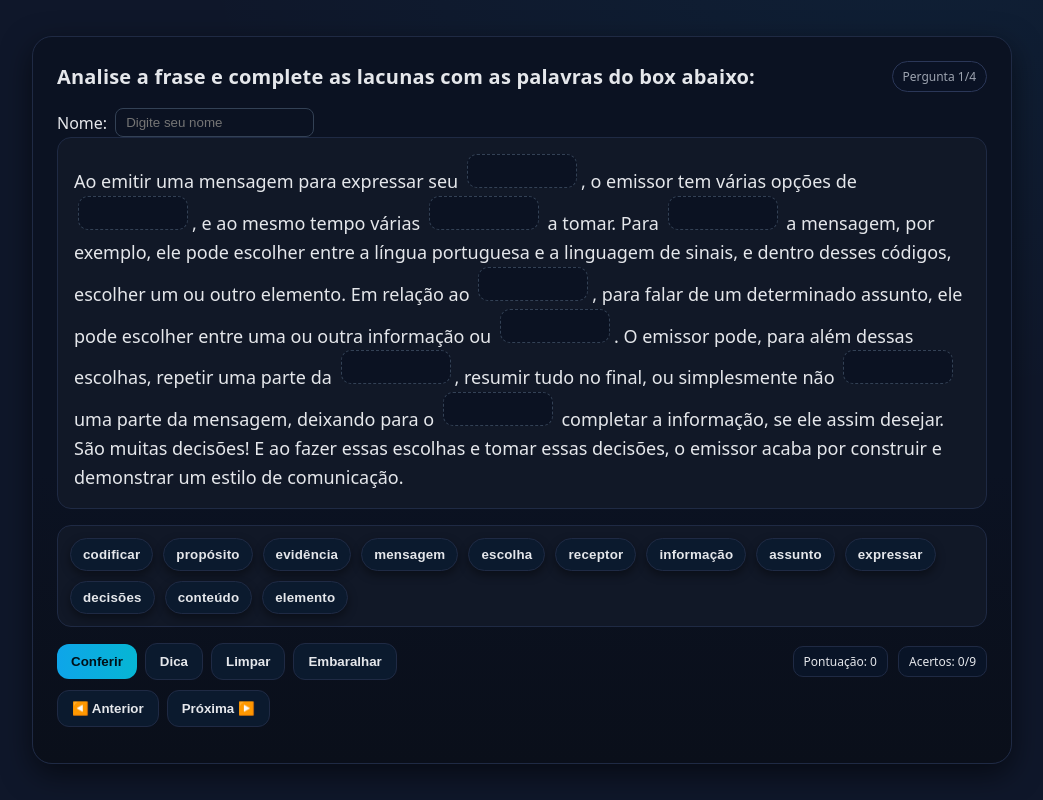
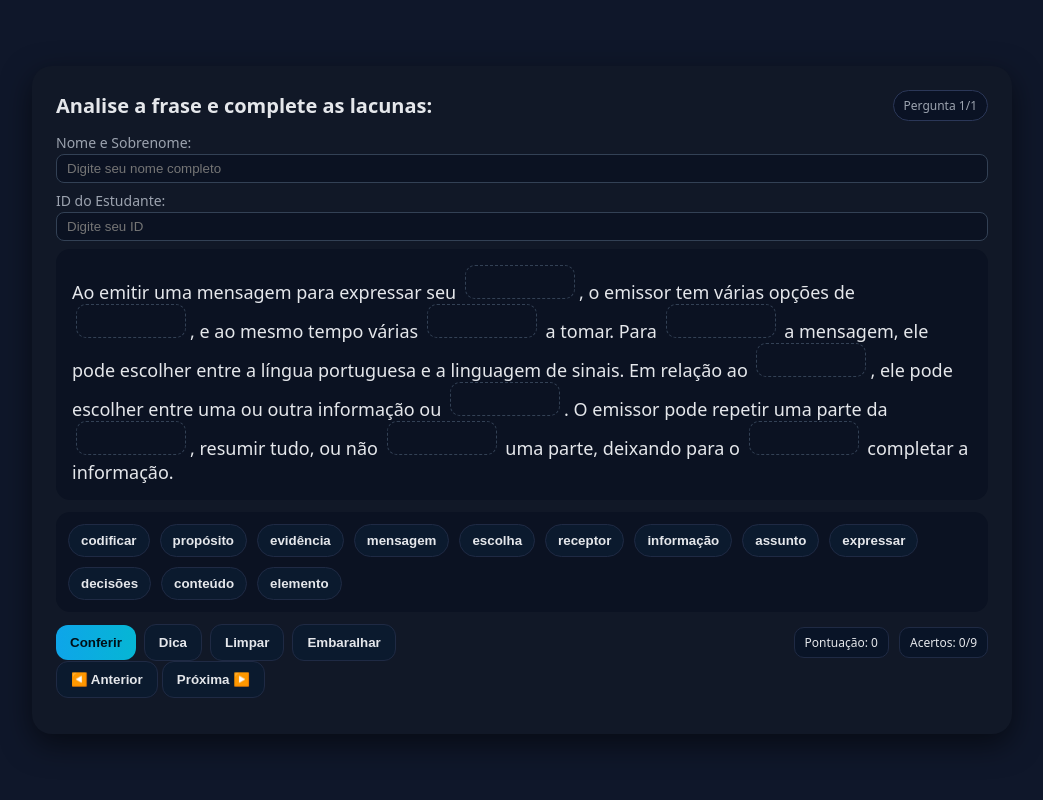
Before and after one commit to andrelobov/DragAndDrop, a plain HTML site: page index.html in a window 1280 px wide. Shown: the whole page, without its empty margins (118-1161 px from the left). Drawn offline with Linux system fonts and the light colour scheme.

Commit message:
Update index.html

```diff
--- a/index.html
+++ b/index.html
@@ -3,63 +3,52 @@
 <head>
 <meta charset="utf-8" />
 <meta name="viewport" content="width=device-width, initial-scale=1" />
-<title>Atividade – Arrastar para Completar (estilo SoloLearn)</title>
+<title>Atividade – Arrastar para Completar</title>
 <style>
   :root{
-  --bg:#0f172a; --card:#111827; --muted:#1f2937; --text:#e5e7eb;
-  --text-dim:#9ca3af; --primary:#22d3ee; --ok:#34d399; --err:#f87171; --warn:#f59e0b;
+    --bg:#0f172a; --card:#111827; --muted:#1f2937;
+    --text:#e5e7eb; --text-dim:#9ca3af; --primary:#22d3ee;
+    --ok:#34d399; --err:#f87171; --warn:#f59e0b;
   }
-*{box-sizing:border-box}
-html,body{height:100%}
-body{
-  margin:0; font-family: system-ui, -apple-system, Segoe UI, Roboto, Ubuntu, Cantarell, Noto Sans, Helvetica, Arial, "Apple Color Emoji","Segoe UI Emoji";
-  background: radial-gradient(1200px 800px at 80% -10%, #0ea5e910, transparent 60%),var(--bg);
-  color:var(--text);
-  display:flex; align-items:center; justify-content:center;
-  padding:24px;
-}
-.app{width: min(980px, 100%);}
-.card{
-  background: linear-gradient(180deg, #0b1222 0%, #0b1222 60%, #0a0f1a 100%);
-  border:1px solid #1f2a44; border-radius:20px; padding:24px; box-shadow:0 10px 30px #0008;
-}
-header{display:flex; gap:12px; align-items:center; justify-content:space-between; margin-bottom:12px}
-h1{font-size:20px; margin:0; letter-spacing:.2px; font-weight:700}
-.pill{font-size:12px; padding:6px 10px; border-radius:999px; border:1px solid #2b3758; background:#0a1224; color:var(--text-dim)}
-.prompt{font-size:18px; line-height:1.6; padding:16px; background:var(--card); border:1px solid #1f2a44; border-radius:14px}
-.blank{display:inline-flex; min-width:110px; min-height:34px; padding:4px 10px; margin:0 4px; border-radius:10px; border:1px dashed #334155; background:#0b1222; vertical-align:baseline; align-items:center; justify-content:center}
-.blank.filled{border-style:solid; border-color:#334155; background:#0e152b}
-.blank.correct{border-color: #1f5137; background:#0c1f17; box-shadow: inset 0 0 0 9999px #00ff5a10}
-.blank.wrong{border-color: #5b1f2a; background:#1a0c11; box-shadow: inset 0 0 0 9999px #ff003310}
-.pool{margin-top:16px; display:flex; flex-wrap:wrap; gap:10px; padding:12px; background:var(--card); border:1px solid #1f2a44; border-radius:14px; min-height:64px}
-.token{user-select:none; cursor:grab; padding:8px 12px; border-radius:999px; background:#0b1a2e; border:1px solid #1f2a44; color:var(--text); box-shadow:0 4px 10px #0006; font-weight:600; letter-spacing:.2px}
-.token:active{cursor:grabbing}
-.token[aria-grabbed="true"]{outline:2px dashed var(--primary)}
-.toolbar{margin-top:16px; display:flex; flex-wrap:wrap; gap:8px; align-items:center}
-input#nomeAluno{padding:6px 10px; border-radius:8px; border:1px solid #334155; background:#0b1222; color:var(--text); margin-right:12px;}
-button{background:#0b1a2e; color:var(--text); border:1px solid #1f2a44; padding:10px 14px; border-radius:12px; cursor:pointer; font-weight:600}
-button.primary{background:linear-gradient(90deg, #0ea5e9 0%, #06b6d4 100%); color:#001018; border:none}
-button:disabled{opacity:.6; cursor:not-allowed}
-.stats{margin-left:auto; display:flex; gap:10px}
-.stat{padding:6px 10px; border-radius:10px; background:#091427; border:1px solid #1f2a44; font-size:12px}
-.feedback{margin-top:12px; font-size:14px; color:var(--text-dim)}
-.success{color:var(--ok)}.error{color:var(--err)}.hint{color:var(--warn)}
-.nav{display:flex; gap:8px; margin-top:10px}
-@media (max-width:640px){.blank{min-width:80px}.prompt{font-size:17px}.token{padding:10px 12px}}
+  *{box-sizing:border-box;}
+  html,body{height:100%; margin:0; font-family:system-ui, sans-serif; display:flex; justify-content:center; align-items:center; background:var(--bg); color:var(--text); padding:24px;}
+  .app{width:min(980px,100%);}
+  .card{background:var(--card); border-radius:20px; padding:24px; box-shadow:0 10px 30px #0008;}
+  header{display:flex; justify-content:space-between; align-items:center; margin-bottom:12px;}
+  h1{font-size:20px; margin:0; font-weight:700;}
+  .pill{font-size:12px; padding:6px 10px; border-radius:999px; border:1px solid #2b3758; background:#0a1224; color:var(--text-dim);}
+  .prompt{font-size:18px; padding:16px; background:#0b1222; border-radius:14px; margin-bottom:12px;}
+  .blank{display:inline-flex; min-width:110px; min-height:34px; padding:4px 10px; margin:0 4px; border-radius:10px; border:1px dashed #334155; background:#0b1222; align-items:center; justify-content:center;}
+  .blank.filled{border-style:solid; border-color:#334155; background:#0e152b;}
+  .blank.correct{border-color:#1f5137; background:#0c1f17; box-shadow: inset 0 0 0 9999px #00ff5a10;}
+  .blank.wrong{border-color:#5b1f2a; background:#1a0c11; box-shadow: inset 0 0 0 9999px #ff003310;}
+  .pool{display:flex; flex-wrap:wrap; gap:10px; padding:12px; background:#0b1222; border-radius:14px; min-height:64px;}
+  .token{cursor:grab; padding:8px 12px; border-radius:999px; background:#0b1a2e; border:1px solid #1f2a44; color:var(--text); font-weight:600;}
+  .token:active{cursor:grabbing;}
+  .toolbar{display:flex; flex-wrap:wrap; gap:8px; align-items:center; margin-top:12px;}
+  button{padding:10px 14px; border-radius:12px; border:1px solid #1f2a44; cursor:pointer; font-weight:600; background:#0b1a2e; color:var(--text);}
+  button.primary{background:linear-gradient(90deg,#0ea5e9 0%,#06b6d4 100%); color:#001018; border:none;}
+  .stats{margin-left:auto; display:flex; gap:10px;}
+  .stat{padding:6px 10px; border-radius:10px; background:#091427; border:1px solid #1f2a44; font-size:12px;}
+  .feedback{margin-top:12px; font-size:14px; color:var(--text-dim);}
+  .success{color:var(--ok);} .error{color:var(--err);} .hint{color:var(--warn);}
+  input{padding:6px 10px; border-radius:8px; border:1px solid #334155; background:#0b1222; color:var(--text); margin-bottom:8px; width:100%;}
+  label{font-size:14px; display:block; margin-bottom:2px; color:var(--text-dim);}
 </style>
 </head>
 <body>
 <div class="app">
 <div class="card">
 <header>
-      <h1>Analise a frase e complete as lacunas com as palavras do box abaixo:</h1>
+  <h1>Analise a frase e complete as lacunas:</h1>
   <div class="pill" id="progressPill">Pergunta 1/1</div>
 </header>
 
-    <!-- Campo para o nome do aluno -->
-    <div class="toolbar">
-      <label for="nomeAluno">Nome:</label>
-      <input type="text" id="nomeAluno" placeholder="Digite seu nome">
+<div>
+  <label for="studentName">Nome e Sobrenome:</label>
+  <input type="text" id="studentName" placeholder="Digite seu nome completo" />
+  <label for="studentID">ID do Estudante:</label>
+  <input type="text" id="studentID" placeholder="Digite seu ID" />
 </div>
 
 <div id="prompt" class="prompt" aria-live="polite"></div>
@@ -75,6 +64,7 @@ button:disabled{opacity:.6; cursor:not-allowed}
     <div class="stat" id="accStat">Acertos: 0/0</div>
   </div>
 </div>
+
 <div class="nav">
   <button id="prevBtn">◀️ Anterior</button>
   <button id="nextBtn">Próxima ▶️</button>
@@ -85,64 +75,51 @@ button:disabled{opacity:.6; cursor:not-allowed}
 </div>
 
 <script>
-// ====== CONFIGURÁVEL ======
 const QUESTIONS = [
-  {text:"Ao emitir uma mensagem para expressar seu [[propósito]], o emissor tem várias opções de [[escolha]], e ao mesmo tempo várias [[decisões]] a tomar. Para [[codificar]] a mensagem, por exemplo, ele pode escolher entre a língua portuguesa e a linguagem de sinais, e dentro desses códigos, escolher um ou outro elemento. Em relação ao [[conteúdo]], para falar de um determinado assunto, ele pode escolher entre uma ou outra informação ou [[evidência]]. O emissor pode, para além dessas escolhas, repetir uma parte da [[mensagem]], resumir tudo no final, ou simplesmente não [[expressar]] uma parte da mensagem, deixando para o [[receptor]] completar a informação, se ele assim desejar. São muitas decisões! E ao fazer essas escolhas e tomar essas decisões, o emissor acaba por construir e demonstrar um estilo de comunicação.",
-   distractors:["elemento","assunto","informação"]},
-  {text:"Na Teoria da Comunicação, o [[tratamento]] da mensagem diz respeito às decisões tomadas pelo emissor ao selecionar e [[estruturar]] os códigos e o conteúdo da comunicação. Um jornalista, por exemplo, quando escreve uma matéria para um [[jornal]], seleciona o conteúdo que ele entende ser interessante para os [[leitores]], escolhe as [[palavras]] (elementos do código) que acredita que o leitor vai entender, e estrutura suas [[afirmações]] (fatos, argumentos, referências) na forma que imagina que o leitor vai gostar de receber. Da mesma forma um [[publicitário]], quando vai preparar uma peça (um cartaz), se vê obrigado à selecionar o conteúdo que deve ser trabalhado, definir o código (texto, cores, ícones) que vai usar para transmitir a mensagem, e a forma de expressar a mensagem (uso de figuras de linguagem, variação no tamanho das letras, por exemplo).",
-   distractors:["comunicação","mensagem","código"]},
-  {text:"Entre as bases que influenciam as decisões do emissor no tratamento da mensagem está, em primeiro lugar, a [[personalidade]], as características individuais do emissor. Cada um de nós tem [[normas]] de codificação que nos são características, cada um vai estruturar os elementos da mensagem da forma como lhe fica melhor em [[juízo]]. Além disso, nossas [[habilidades]] de comunicação, nossas [[atitudes]], nossos conhecimentos, nossa cultura e nossa posição [[social]] também vão ditar algumas decisões. É por isso que as vezes, diante de um texto, um cartaz, uma peça [[publicitária]], concluímos que “tal [[estilo]] nos remete à tal [[pessoa]]”, porque conseguimos identificar o [[emissor]] por meio da mensagem que ele cria, por conta do seu estilo.",
-   distractors:["tratamento","mensagem","características"]},
-  {text:"Mas outro fator de extrema importância nas tomadas de decisão com relação ao tratamento da mensagem é o [[receptor]]. Todo [[emissor]] com um propósito de comunicar transmite uma mensagem esperando uma [[resposta]] do receptor, que ele aceite ou faça algo. Como emissores precisamos nos ater a [[presença]] constante do receptor, escolhendo [[códigos]] que ele entenda, selecionando elementos que vão chamar a sua [[atenção]], que lhe sejam fáceis de [[decodificar]], conteúdos que lhe sejam interessantes e [[relevantes]], e estruturamos a mensagem buscando [[reduzir]] ao máximo o esforço para decodificar e interpretar a mensagem. Tudo isso porque temos um propósito à comunicar, e esperamos que o receptor responda à mensagem de forma [[correspondente]]!!",
-   distractors:["importância","decisões","mensagem"]}
+  {
+    text:"Ao emitir uma mensagem para expressar seu [[propósito]], o emissor tem várias opções de [[escolha]], e ao mesmo tempo várias [[decisões]] a tomar. Para [[codificar]] a mensagem, ele pode escolher entre a língua portuguesa e a linguagem de sinais. Em relação ao [[conteúdo]], ele pode escolher entre uma ou outra informação ou [[evidência]]. O emissor pode repetir uma parte da [[mensagem]], resumir tudo, ou não [[expressar]] uma parte, deixando para o [[receptor]] completar a informação.",
+    distractors:["elemento","assunto","informação"]
+  }
 ];
-const POINTS_PER_QUESTION=0.5;
-const STORAGE_KEY="dragfill_progress_v1";
 
-// ====== ESTADO ======
-let state={index:0,score:0,attempts:0,correctCount:0,totalBlanks:0,placed:{}};
+const POINTS_PER_QUESTION = 0.5;
+const STORAGE_KEY = "dragfill_progress_v1";
 
-// ====== UTILS ======
-const qs=(sel,el=document)=>el.querySelector(sel);
-const qsa=(sel,el=document)=>[...el.querySelectorAll(sel)];
-const shuffle=arr=>arr.map(v=>[Math.random(),v]).sort((a,b)=>a[0]-b[0]).map(x=>x[1]);
-function save(){localStorage.setItem(STORAGE_KEY, JSON.stringify({index:state.index, score:state.score}));}
-function load(){try{const raw=localStorage.getItem(STORAGE_KEY);if(!raw)return;const d=JSON.parse(raw);if(typeof d.index==='number')state.index=Math.min(Math.max(0,d.index),QUESTIONS.length-1);if(typeof d.score==='number')state.score=d.score;}catch{}}
+let state = {index:0, score:0, attempts:0, correctCount:0, totalBlanks:0, placed:{}};
 
-// ====== PARSE ======
-function parseQuestion(text){
-  const parts=[]; const answers=[];
-  let i=0;
-  while(i<text.length){
-    const s=text.indexOf("[[",i); if(s===-1){parts.push(text.slice(i));break;}
-    const e=text.indexOf("]]",s+2); if(e===-1){parts.push(text.slice(i));break;}
-    if(s>i) parts.push(text.slice(i,s));
-    const ans=text.slice(s+2,e).trim(); answers.push(ans); parts.push({answer:ans});
-    i=e+2;
-  }
-  return {parts,answers};
-}
+const qs = (s,d=document)=>d.querySelector(s);
+const qsa = (s,d=document)=>[...d.querySelectorAll(s)];
+const shuffle = arr => arr.map(v=>[Math.random(),v]).sort((a,b)=>a[0]-b[0]).map(x=>x[1]);
 
-// ====== RENDER ======
-const promptEl=qs('#prompt'), poolEl=qs('#pool'), feedbackEl=qs('#feedback'), progressPill=qs('#progressPill'), scoreStat=qs('#scoreStat'), accStat=qs('#accStat');
+function save(){localStorage.setItem(STORAGE_KEY,JSON.stringify({index:state.index,score:state.score}));}
+function load(){const raw=localStorage.getItem(STORAGE_KEY);if(!raw)return;try{const d=JSON.parse(raw);if(typeof d.index==='number')state.index=Math.min(Math.max(0,d.index),QUESTIONS.length-1);if(typeof d.score==='number')state.score=d.score;}catch{}}
+
+function parseQuestion(text){const parts=[];const answers=[];let i=0;while(i<text.length){const s=text.indexOf("[[",i);if(s===-1){parts.push(text.slice(i));break;}const e=text.indexOf("]]",s+2);if(e===-1){parts.push(text.slice(i));break;}if(s>i)parts.push(text.slice(i,s));const ans=text.slice(s+2,e).trim();answers.push(ans);parts.push({answer:ans});i=e+2;}return {parts,answers};}
+
+const promptEl = qs('#prompt');
+const poolEl = qs('#pool');
+const feedbackEl = qs('#feedback');
+const progressPill = qs('#progressPill');
+const scoreStat = qs('#scoreStat');
+const accStat = qs('#accStat');
 
 function render(){
-  const q=QUESTIONS[state.index]; const {parts,answers}=parseQuestion(q.text);
-  state.placed={}; feedbackEl.textContent=""; const blanks=[];
+  const q = QUESTIONS[state.index];
+  const {parts,answers} = parseQuestion(q.text);
+  state.placed={}; feedbackEl.textContent="";
   promptEl.innerHTML="";
-  parts.forEach((p,idx)=>{
-    if(typeof p==='string') promptEl.append(document.createTextNode(p));
-    else{
-      const span=document.createElement('span'); span.className='blank'; span.dataset.answer=p.answer; span.dataset.id=`b${idx}`; span.tabIndex=0; span.setAttribute('role','textbox'); span.setAttribute('aria-label','Lacuna, solte uma palavra aqui');
-      span.addEventListener('dragover',e=>{e.preventDefault();});
+  parts.forEach((p,idx)=>{if(typeof p==='string')promptEl.append(document.createTextNode(p)); else{
+    const span=document.createElement('span'); span.className='blank'; span.dataset.answer=p.answer; span.dataset.id=`b${idx}`;
+    span.tabIndex=0; span.setAttribute('role','textbox'); span.setAttribute('aria-label','Lacuna, solte uma palavra aqui');
+    span.addEventListener('dragover',e=>e.preventDefault());
     span.addEventListener('drop',onDrop);
-      span.addEventListener('click',()=>{const grabbed=qsa('.token[aria-grabbed="true"]', poolEl)[0]; if(grabbed){placeToken(span,grabbed); grabbed.setAttribute('aria-grabbed','false');}});
-      blanks.push(span); promptEl.append(span);
-    }
-  });
+    span.addEventListener('click',()=>{const grabbed=qsa('.token[aria-grabbed="true"]',poolEl)[0];if(grabbed){placeToken(span,grabbed);grabbed.setAttribute('aria-grabbed','false');}});
+    promptEl.append(span);
+  }});
   state.totalBlanks=answers.length;
   poolEl.innerHTML="";
-  const tokens=[...answers,...q.distractors]; shuffle(tokens).forEach(word=>{
+  const tokens=[...answers,...q.distractors];
+  shuffle(tokens).forEach(word=>{
     const tk=document.createElement('button'); tk.className='token'; tk.draggable=true; tk.textContent=word; tk.type='button'; tk.setAttribute('aria-grabbed','false');
     tk.addEventListener('dragstart',e=>{e.dataTransfer.setData('text/plain',word); tk.setAttribute('aria-grabbed','true');});
     tk.addEventListener('dragend',()=>tk.setAttribute('aria-grabbed','false'));
@@ -155,64 +132,43 @@ function render(){
 }
 
 function placeToken(blankEl,tokenEl){
-  if(blankEl.firstChild) poolEl.append(blankEl.firstChild);
-  blankEl.classList.add('filled'); blankEl.classList.remove('correct','wrong'); blankEl.textContent='';
-  const clone=tokenEl.cloneNode(true); clone.classList.remove('token'); clone.style.cssText='all:unset; font-weight:700; letter-spacing:.2px;'; clone.textContent=tokenEl.textContent;
+  if(blankEl.firstChild)poolEl.append(blankEl.firstChild);
+  blankEl.classList.add('filled'); blankEl.classList.remove('correct','wrong');
+  blankEl.textContent=''; const clone=tokenEl.cloneNode(true); clone.classList.remove('token'); clone.style.cssText='all:unset; font-weight:700;'; clone.textContent=tokenEl.textContent;
   blankEl.append(clone); state.placed[blankEl.dataset.id]=tokenEl.textContent; updateAccuracy();
 }
 
-function onDrop(e){e.preventDefault(); const word=e.dataTransfer.getData('text/plain'); const token=qsa('.token',poolEl).find(t=>t.textContent===word); if(token) placeToken(e.currentTarget,token);}
-function updateAccuracy(){let blanks=qsa('.blank',promptEl), filled=0, correct=0; blanks.forEach(b=>{const val=state.placed[b.dataset.id]; if(val){filled++; if(val===b.dataset.answer) correct++;}}); state.correctCount=correct; accStat.textContent=`Acertos: ${correct}/${state.totalBlanks}`;}
+function onDrop(e){e.preventDefault(); const word=e.dataTransfer.getData('text/plain'); const token=qsa('.token',poolEl).find(t=>t.textContent===word); if(token)placeToken(e.currentTarget,token);}
 
-// ====== ENVIAR PARA GOOGLE FORMS ======
-function enviarParaForms(){
-  const nomeAluno=qs('#nomeAluno').value.trim();
-  if(!nomeAluno){ alert("Por favor, digite seu nome antes de enviar."); return; }
-  const payload={nome:nomeAluno,pontuacao:state.score,respostas:state.placed};
-  fetch('https://script.google.com/macros/s/AKfycbw7H4MsA8YSYxzmG9DWxKLkmaPz65vMhBd8jd3OleShIOd00Uo6WdejyDeoeKfY7R3C/exec',{
-    method:'POST', headers:{'Content-Type':'application/json'}, body:JSON.stringify(payload)
-  }).then(res=>res.json()).then(data=>console.log('Enviado com sucesso:',data)).catch(err=>console.error('Erro ao enviar:',err));
-}
+function updateAccuracy(){const blanks=qsa('.blank',promptEl);let filled=0, correct=0; blanks.forEach(b=>{const val=state.placed[b.dataset.id]; if(val){filled++; if(val===b.dataset.answer)correct++;}});state.correctCount=correct; accStat.textContent=`Acertos: ${correct}/${state.totalBlanks}`;}
 
-// ====== AÇÕES ======
 qs('#checkBtn').addEventListener('click',()=>{
-  const blanks=qsa('.blank',promptEl); let allCorrect=true;
-  blanks.forEach(b=>{
-    const val=state.placed[b.dataset.id]; if(!val){b.classList.remove('correct','wrong'); allCorrect=false; return;}
-    const ok=val===b.dataset.answer; b.classList.toggle('correct',ok); b.classList.toggle('wrong',!ok); if(!ok) allCorrect=false;
-  });
+  const blanks=qsa('.blank',promptEl);
+  let allCorrect=true;
+  blanks.forEach(b=>{const val=state.placed[b.dataset.id]; if(!val){b.classList.remove('correct','wrong'); allCorrect=false; return;} const ok=val===b.dataset.answer; b.classList.toggle('correct',ok); b.classList.toggle('wrong',!ok); if(!ok)allCorrect=false;});
   state.attempts++;
-  if(allCorrect){
-    feedbackEl.textContent='Perfeito! \u2705'; feedbackEl.className='feedback success';
-    if(!localStorage.getItem(`q_${state.index}_done`)){ state.score+=POINTS_PER_QUESTION; localStorage.setItem(`q_${state.index}_done`,'1'); }
-    scoreStat.textContent=`Pontuação: ${state.score}`; save();
-    enviarParaForms();
-  } else { feedbackEl.textContent='Ainda tem coisa pra ajustar. Tente de novo!'; feedbackEl.className='feedback error'; }
+  if(allCorrect){feedbackEl.textContent='Perfeito! ✅'; feedbackEl.className='feedback success'; state.score+=POINTS_PER_QUESTION; scoreStat.textContent=`Pontuação: ${state.score}`; save(); sendToGoogle();}
+  else {feedbackEl.textContent='Ainda tem coisa pra ajustar. Tente de novo!'; feedbackEl.className='feedback error';}
 });
 
-qs('#hintBtn').addEventListener('click',()=>{
-  const blanks=qsa('.blank',promptEl); let gaveHint=false;
-  blanks.forEach(b=>{const val=state.placed[b.dataset.id]; const correct=b.dataset.answer;
-  if(val && val!==correct){ b.classList.add('wrong'); const primeira=correct[0]; const tamanho=correct.length; const tipo=Math.floor(Math.random()*3);
-  let dica=""; if(tipo===0) dica=`a palavra correta começa com "${primeira}"`; else if(tipo===1)dica=`a palavra correta tem ${tamanho} letras`; else dica=`a palavra correta começa com "${primeira}" e tem ${tamanho} letras`; feedbackEl.textContent=`Dica: ${dica}. (-0.1 ponto)`; gaveHint=true;}});
-  if(!gaveHint) feedbackEl.textContent='Nenhuma dica por enquanto; preencha algo primeiro.';
-  feedbackEl.className='feedback hint'; if(gaveHint){state.score-=0.1;if(state.score<0)state.score=0; scoreStat.textContent=`Pontuação: ${state.score}`; save();}
-});
+qs('#hintBtn').addEventListener('click',()=>{feedbackEl.textContent='Use as dicas já implementadas';feedbackEl.className='feedback hint';});
 
 qs('#resetBtn').addEventListener('click',()=>{render();});
-qs('#shuffleBtn').addEventListener('click',()=>{
-  const words=qsa('.token',poolEl).map(t=>t.textContent); poolEl.innerHTML=''; shuffle(words).forEach(w=>{
-    const tk=document.createElement('button'); tk.className='token'; tk.draggable=true; tk.textContent=w; tk.type='button'; tk.setAttribute('aria-grabbed','false');
-    tk.addEventListener('dragstart',e=>{e.dataTransfer.setData('text/plain',w); tk.setAttribute('aria-grabbed','true');});
-    tk.addEventListener('dragend',()=>tk.setAttribute('aria-grabbed','false'));
-    tk.addEventListener('click',()=>{const is=tk.getAttribute('aria-grabbed')==='true'; qsa('.token',poolEl).forEach(x=>x.setAttribute('aria-grabbed','false')); tk.setAttribute('aria-grabbed',is?'false':'true');});
-    poolEl.append(tk);
-  });
-});
+qs('#shuffleBtn').addEventListener('click',()=>{const words=qsa('.token',poolEl).map(t=>t.textContent); poolEl.innerHTML=''; shuffle(words).forEach(w=>{const tk=document.createElement('button'); tk.className='token'; tk.draggable=true; tk.textContent=w; tk.type='button'; tk.setAttribute('aria-grabbed','false'); tk.addEventListener('dragstart',e=>{e.dataTransfer.setData('text/plain',w); tk.setAttribute('aria-grabbed','true');}); tk.addEventListener('dragend',()=>tk.setAttribute('aria-grabbed','false')); tk.addEventListener('click',()=>{const is=tk.getAttribute('aria-grabbed')==='true'; qsa('.token',poolEl).forEach(x=>x.setAttribute('aria-grabbed','false')); tk.setAttribute('aria-grabbed',is?'false':'true');}); poolEl.append(tk);});});
+
 qs('#prevBtn').addEventListener('click',()=>{if(state.index>0){state.index--; save(); render();}});
 qs('#nextBtn').addEventListener('click',()=>{if(state.index<QUESTIONS.length-1){state.index++; save(); render();}});
 
-// ====== INIT ======
+function sendToGoogle(){
+  const name = qs('#studentName').value.trim();
+  const id = qs('#studentID').value.trim();
+  if(!name || !id)return;
+  const data={name:name,id:id,score:state.score,correct:state.correctCount};
+  fetch('https://script.google.com/macros/s/AKfycbw7H4MsA8YSYxzmG9DWxKLkmaPz65vMhBd8jd3OleShIOd00Uo6WdejyDeoeKfY7R3C/exec',{
+    method:'POST',headers:{'Content-Type':'application/json'},body:JSON.stringify(data)
+  }).then(r=>console.log('Enviado ao Google Script')).catch(e=>console.error(e));
+}
+
 load(); render();
 </script>
 </body>
```
Lines whose indentation alone changed are shown as unchanged.
